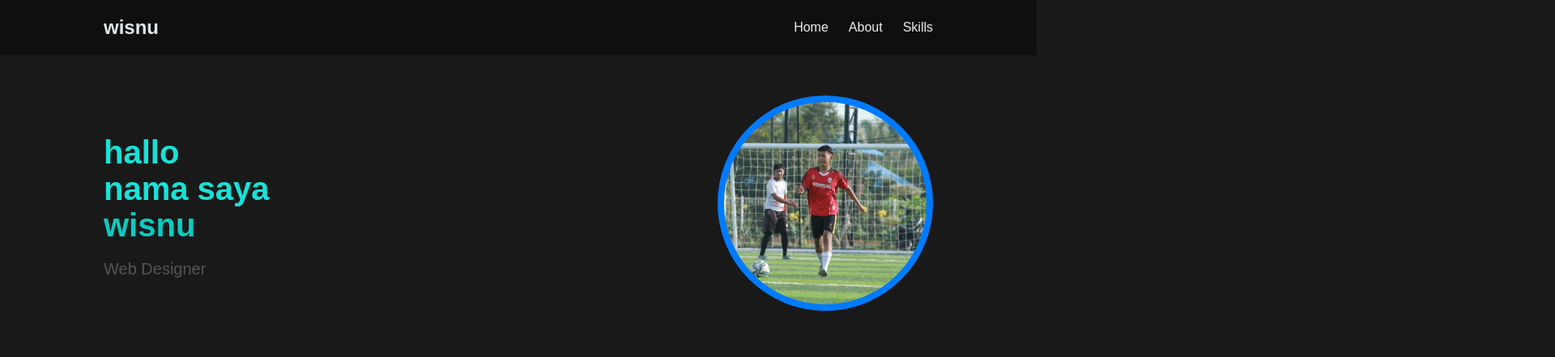
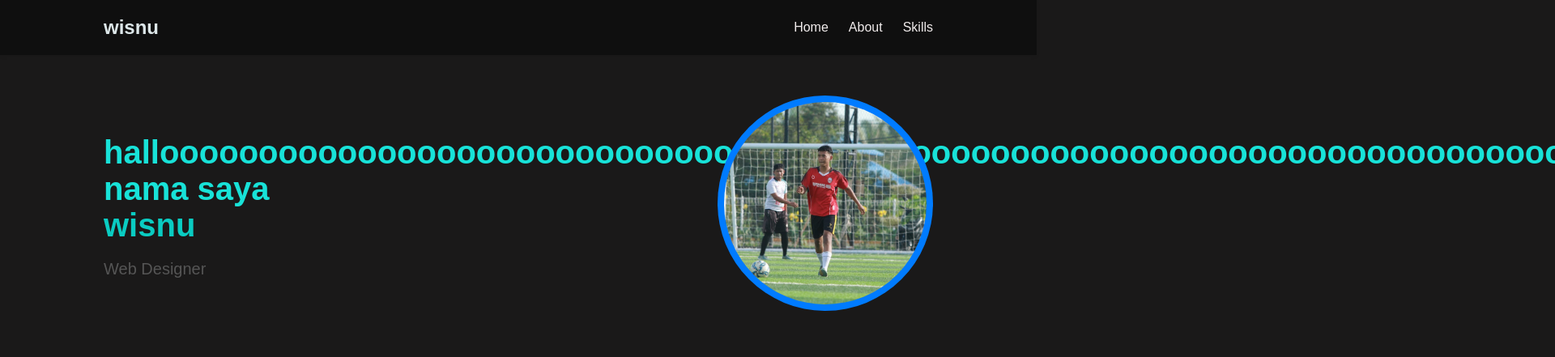
Before and after one commit to wisnuganteng461-cloud/wisnu-mirip-jefri-nichol, a plain HTML site: page index.html in a window 1280 px wide. Shown: the top 441 px of the page at 81% size, 1920 px wide, since content can reach past the window. Drawn offline with Linux system fonts and the light colour scheme.

Commit message:
Update index.html

```diff
--- a/index.html
+++ b/index.html
@@ -30,7 +30,7 @@
   <!-- Hero Section -->
   <section class="hero">
     <div class="hero-text">
-      <h1>hallo<br>nama saya<span><br>wisnu</span></h1>
+      <h1>hallooooooooooooooooooooooooooooooooooooooooooooooooooooooooooooooooooooooooooooooooo<br>nama saya<span><br>wisnu</span></h1>
       <p>Web Designer</p>
     </div>
     <div class="hero-img">
@@ -40,4 +40,5 @@
 </body>
 </html>
 </body>
+
 </html>
```
